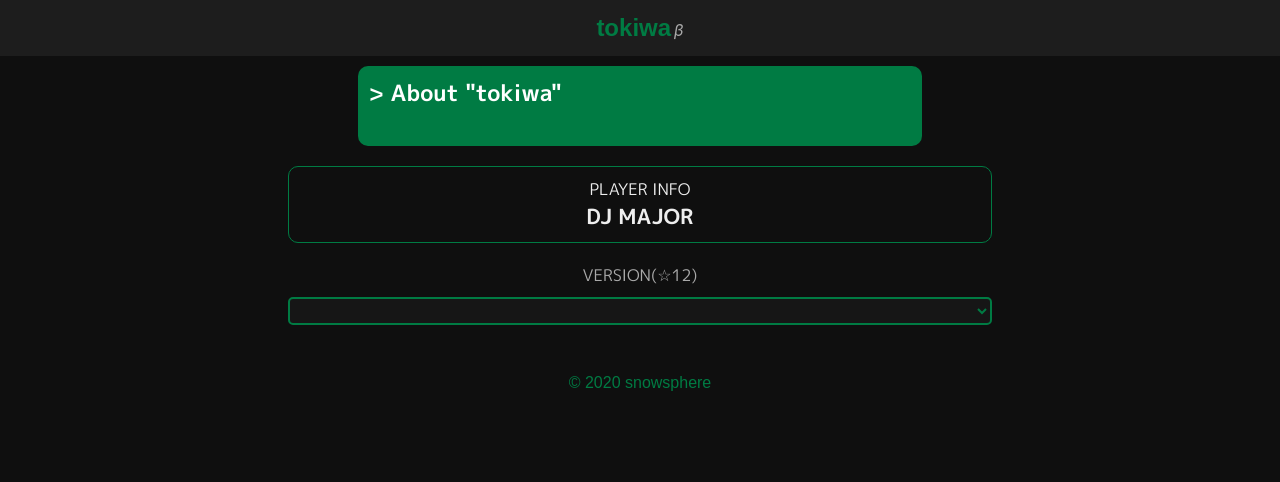
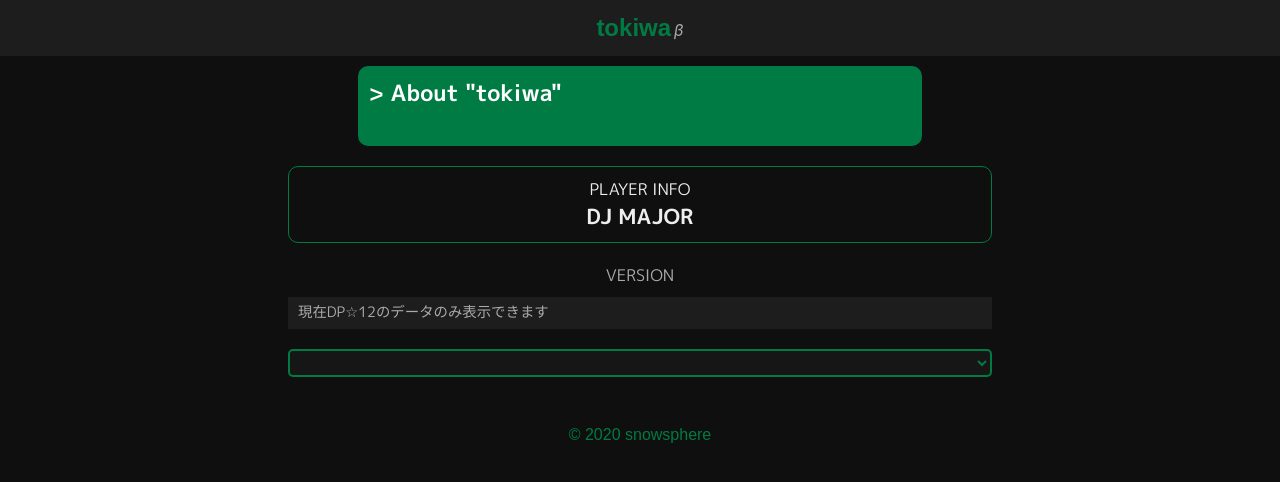
Before and after one commit to prismistim/tokiwa, a Nuxt app: page / in a window 1280 px wide. Shown: the top 482 px of the page. Built offline with nearby package versions, Linux system fonts and the light colour scheme; a web font is replaced by a local one.

Commit message:
表示を追加

```diff
--- a/assets/scss/_base.scss
+++ b/assets/scss/_base.scss
@@ -114,6 +114,14 @@ header{
   @include bp(lg){
     width: 55%;
   }
+}
+
+.alert{
+  margin: 10px 0;
+  padding: 5px 10px;
+  background-color: $deep-black;
+  color: $dark-gray;
+  font-size: 0.9em;
 }
 
 .player-info{
--- a/components/SelectVersion.vue
+++ b/components/SelectVersion.vue
@@ -1,6 +1,7 @@
 <template lang="pug">
   .search-tool
-    .small-text VERSION(☆12)
+    .small-text VERSION
+    .alert 現在DP☆12のデータのみ表示できます
     select(:value="value", @input="$emit('input', $event.target.value)")
       option(v-for="(item, index) in options" v-bind:value="index") {{ item }}
 </template>
```
